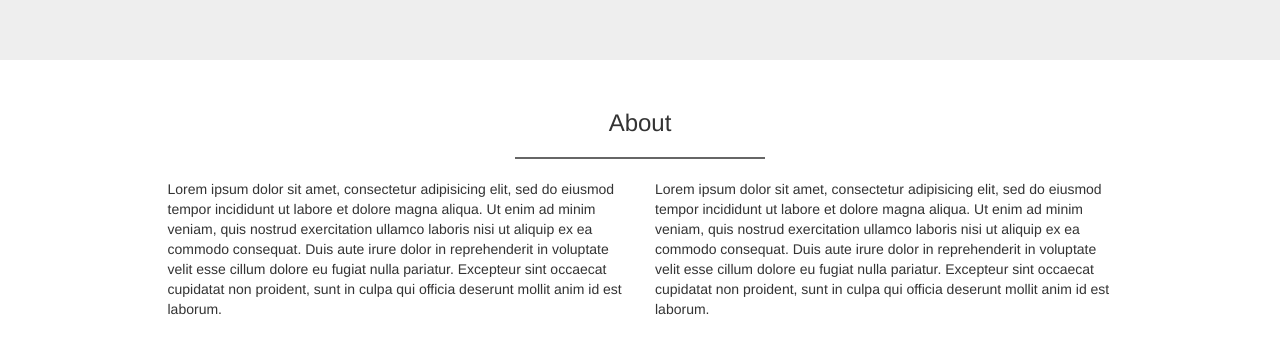
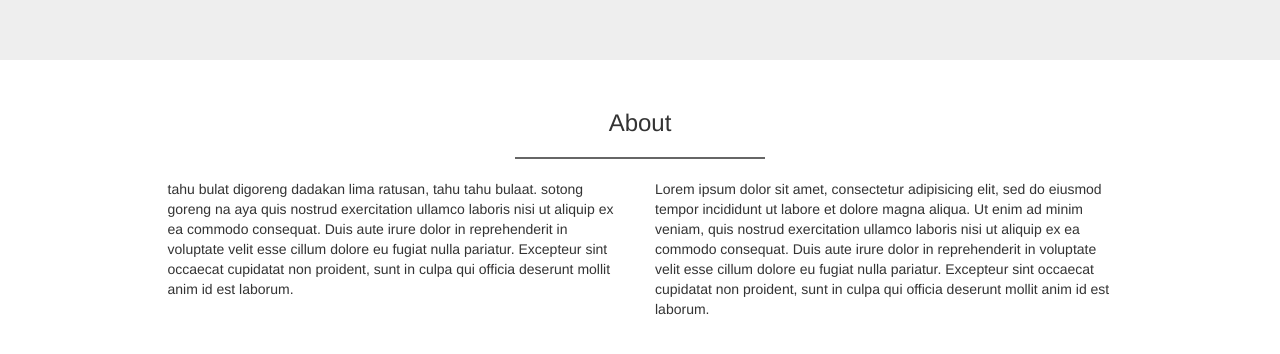
Before and after one commit to WozLearningJS/portfolio, a plain HTML site: page index.html in a window 1280 px wide. Shown: the part 410-764 px from the top of the page. Drawn offline with nearby package versions, Linux system fonts and the light colour scheme.

Commit message:
mengubah deksripsi

```diff
--- a/index.html
+++ b/index.html
@@ -77,8 +77,7 @@
 
       <div class="row">
         <div class="col-sm-5 col-sm-offset-1">
-          <p>Lorem ipsum dolor sit amet, consectetur adipisicing elit, sed do eiusmod
-          tempor incididunt ut labore et dolore magna aliqua. Ut enim ad minim veniam,
+          <p> tahu bulat digoreng dadakan lima ratusan, tahu tahu bulaat. sotong goreng na aya
           quis nostrud exercitation ullamco laboris nisi ut aliquip ex ea commodo
           consequat. Duis aute irure dolor in reprehenderit in voluptate velit esse
           cillum dolore eu fugiat nulla pariatur. Excepteur sint occaecat cupidatat non
```
